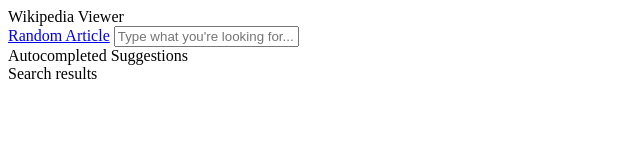
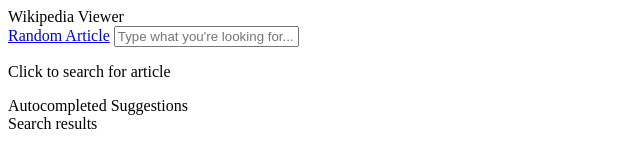
Before and after one commit to shoemakerdr/WikiViewer, a plain HTML site: page index.html in a window 1280 px wide. Shown: the whole page, without its empty margins (0-640 px from the left). Drawn offline with Linux system fonts and the light colour scheme.

Commit message:
added 'Clic to search for article' instruction p element for user clarity

```diff
--- a/index.html
+++ b/index.html
@@ -10,6 +10,7 @@
 		<header>Wikipedia Viewer</header>
 		<a href="https://en.wikipedia.org/wiki/Special:Random" target="_blank">Random Article</a>
 		<input type="text" name="search" placeholder="Type what you're looking for...">
+		<p>Click to search for article</p>
 		<div id="suggestions">Autocompleted Suggestions</div>
 		<div id="results">Search results</div>
 	</body>
```
